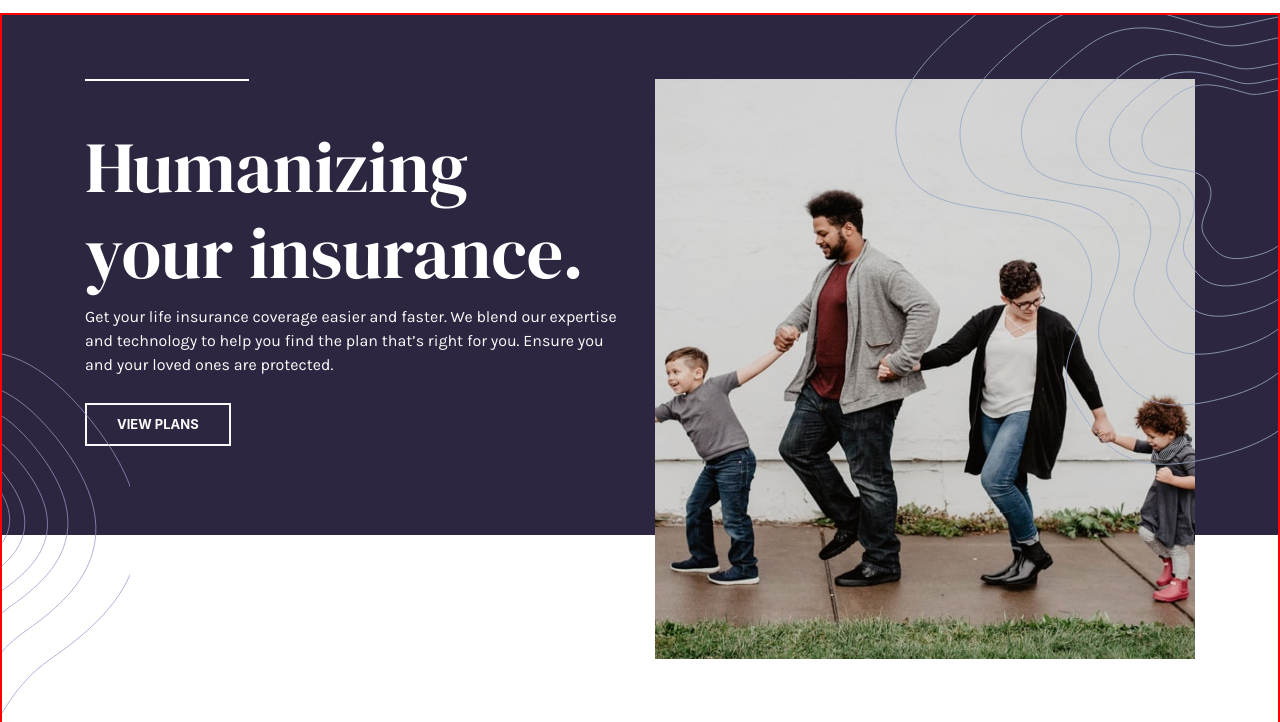
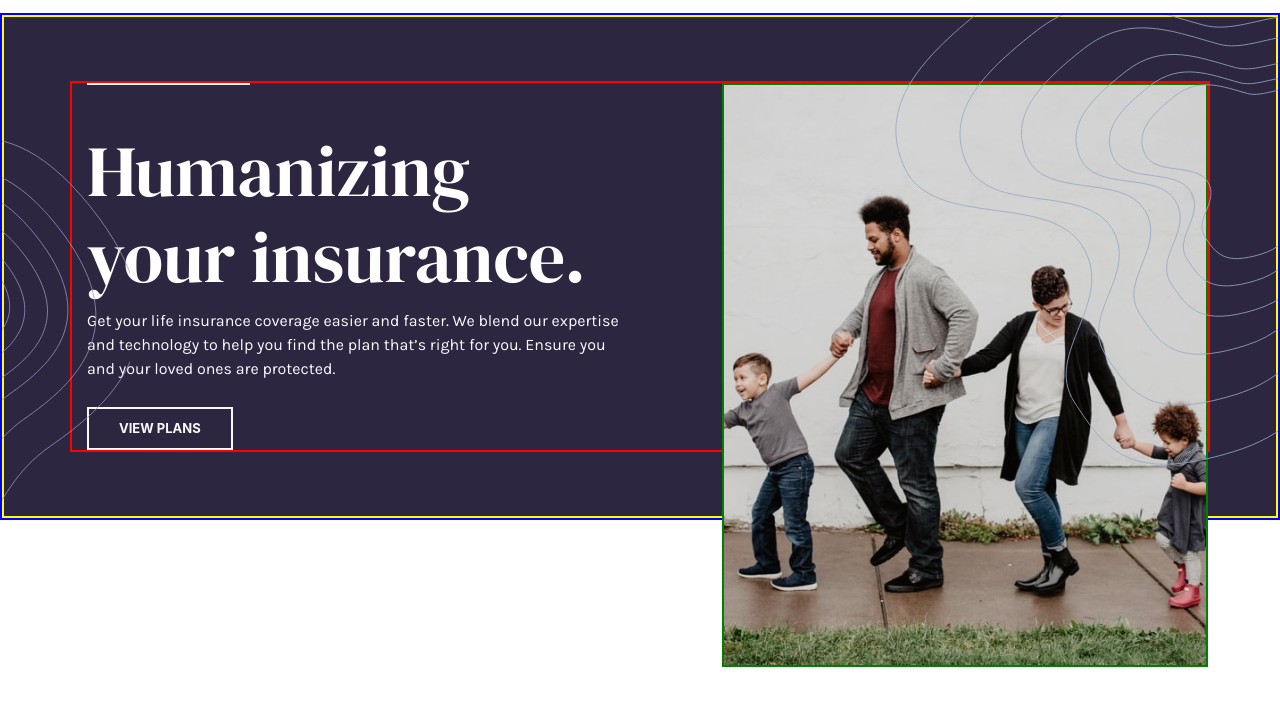
Before and after one commit to Haayzeed/insure-landing-page, a plain HTML site: page index.html in a window 1280 px wide. Shown: the part 78-800 px from the top of the page. Drawn offline with Linux system fonts and the light colour scheme.

Commit message:
new commit

```diff
--- a/css/style.css
+++ b/css/style.css
@@ -56,12 +56,16 @@
 	color: #fff;
 }
 .banner{
-	height: 120vh;
+	/*height: 120vh;*/
+	margin-bottom: 20%;
+	border: 2px solid blue;
 }
 .banner-content{
 	background-color: hsl(256, 26%, 20%);
-	height: 80vh;
+	height: auto;
 	padding-top: 5%;
+	padding-bottom: 5%;
+	border: 2px solid yellow;
 }
 .banner-hr{
 	border: 1px solid #fff;
@@ -181,7 +185,7 @@
 	font-family: 'Karla', sans-serif;
 }
 /*=====================================Media Queries====================================*/
-@media(min-width: 1921px){
+/*@media(min-width: 1921px){
 	.banner{
 		height: 60vh;
 	}
@@ -209,7 +213,6 @@
 @media(max-width: 1600px) and (max-height: 900px){
 	.banner{
 		height: 85vh;
-		border: 2px solid red;
 	}
 	.banner-content{
 		height: 60vh;
@@ -282,7 +285,7 @@
 	.banner-content{
 		height: 80vh;
 	}
-	}
+	}*/
 	@media(max-width: 991px){
 		.banner{
 			height: 50vh;
--- a/index.html
+++ b/index.html
@@ -1,5 +1,5 @@
 <!DOCTYPE html>
-<html>
+<html lang="en-us">
 <head>
 	<meta charset="utf-8">
 	<meta name="viewport" content="width=device-width, initial-scale=1.0">
@@ -42,10 +42,16 @@
 			<div class="col-md-12 banner-image d-block d-sm-none">
 				<img src="images/image-intro-mobile.jpg" alt="banner image" class="img-fluid">
 			</div>
+			<style>
+				.banner-image{
+					position: absolute;
+					right: 0;
+				}
+			</style>
 			<div class="col-md-12 banner-content">
 				<div class="container">
 
-					<div class="row main-banner">
+					<div class="row main-banner position-relative" style="border: 2px solid red">
 
 						<div class="col-md-6 banner-text">
 							<hr class="banner-hr d-none d-sm-block" style="">
@@ -54,7 +60,7 @@
 							<p class="">Get your life insurance coverage easier and faster. We blend our expertise and technology to help you find the plan that’s right for you. Ensure you and your loved ones are protected.</p>
 							<button class="btn rounded-0 banner-btn text-uppercase">view plans</button>
 						</div>
-						<div class="col-md-6 banner-image d-none d-sm-block">
+						<div class="banner-image d-none d-sm-block" style="border: 2px solid green">
 							<img src="images/image-intro-desktop.jpg" alt="banner image" class="img-fluid">
 						</div>
 					</div>
```
